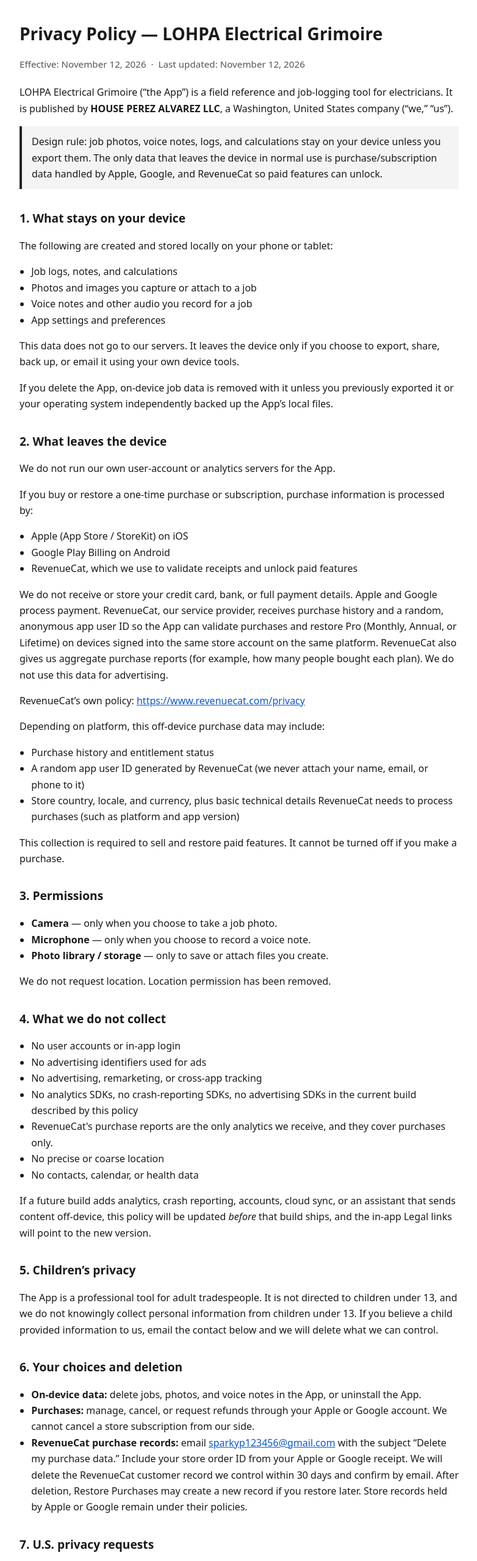
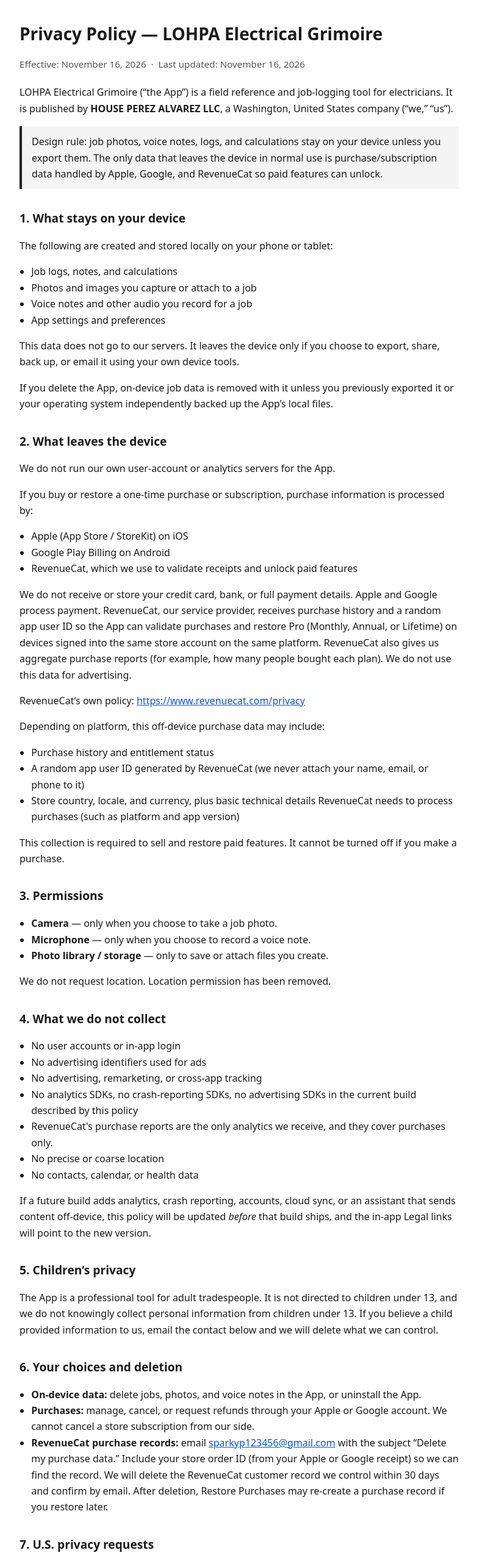
Before and after one commit to Palvarez123456/lohpa-grimoire-privacy, a plain HTML site: page index.html in a window 1280 px wide. Shown: the top 2560 px of the page at 61% size, without its empty margins (248-1030 px from the left). Drawn offline with Linux system fonts and the light colour scheme.

Commit message:
Date the privacy policy November 16 and state the RevenueCat purchase reports.

```diff
--- a/index.html
+++ b/index.html
@@ -16,7 +16,7 @@
 </head>
 <body>
   <h1>Privacy Policy — LOHPA Electrical Grimoire</h1>
-  <p class="updated">Effective: November 12, 2026 &nbsp;·&nbsp; Last updated: November 12, 2026</p>
+  <p class="updated">Effective: November 16, 2026 &nbsp;·&nbsp; Last updated: November 16, 2026</p>
 
   <p>LOHPA Electrical Grimoire (“the App”) is a field reference and job-logging tool for electricians. It is published by <strong>HOUSE PEREZ ALVAREZ LLC</strong>, a Washington, United States company (“we,” “us”).</p>
 
@@ -41,7 +41,7 @@
     <li>Google Play Billing on Android</li>
     <li>RevenueCat, which we use to validate receipts and unlock paid features</li>
   </ul>
-  <p>We do not receive or store your credit card, bank, or full payment details. Apple and Google process payment. RevenueCat, our service provider, receives purchase history and a random, anonymous app user ID so the App can validate purchases and restore Pro (Monthly, Annual, or Lifetime) on devices signed into the same store account on the same platform. RevenueCat also gives us aggregate purchase reports (for example, how many people bought each plan). We do not use this data for advertising.</p>
+  <p>We do not receive or store your credit card, bank, or full payment details. Apple and Google process payment. RevenueCat, our service provider, receives purchase history and a random app user ID so the App can validate purchases and restore Pro (Monthly, Annual, or Lifetime) on devices signed into the same store account on the same platform. RevenueCat also gives us aggregate purchase reports (for example, how many people bought each plan). We do not use this data for advertising.</p>
   <p>RevenueCat’s own policy: <a href="https://www.revenuecat.com/privacy">https://www.revenuecat.com/privacy</a></p>
   <p>Depending on platform, this off-device purchase data may include:</p>
   <ul>
@@ -78,7 +78,7 @@
   <ul>
     <li><strong>On-device data:</strong> delete jobs, photos, and voice notes in the App, or uninstall the App.</li>
     <li><strong>Purchases:</strong> manage, cancel, or request refunds through your Apple or Google account. We cannot cancel a store subscription from our side.</li>
-    <li><strong>RevenueCat purchase records:</strong> email <a href="mailto:sparkyp123456@gmail.com">sparkyp123456@gmail.com</a> with the subject “Delete my purchase data.” Include your store order ID from your Apple or Google receipt. We will delete the RevenueCat customer record we control within 30 days and confirm by email. After deletion, Restore Purchases may create a new record if you restore later. Store records held by Apple or Google remain under their policies.</li>
+    <li><strong>RevenueCat purchase records:</strong> email <a href="mailto:sparkyp123456@gmail.com">sparkyp123456@gmail.com</a> with the subject “Delete my purchase data.” Include your store order ID (from your Apple or Google receipt) so we can find the record. We will delete the RevenueCat customer record we control within 30 days and confirm by email. After deletion, Restore Purchases may re-create a purchase record if you restore later.</li>
   </ul>
 
   <h2>7. U.S. privacy requests</h2>
@@ -92,7 +92,7 @@
   <p>If our practices change, we will update this page and the “Last updated” date. Material changes that add new off-device collection will be published before the corresponding App version is released.</p>
 
   <h2>10. Data safety and App Privacy labels</h2>
-  <p>Google Play's Data safety form and Apple's App Privacy label list purchase history as collected for app functionality and analytics. Apple's label shows it as linked to a random app user ID. It is never used for tracking or advertising.</p>
+  <p>Our Google Play Data safety section and Apple App Privacy label list purchase history and an app user ID as collected for app functionality. On Apple's label they are also listed for analytics. Neither is shared with third parties for advertising or used for tracking.</p>
 
   <h2>11. Contact</h2>
   <p>HOUSE PEREZ ALVAREZ LLC (publisher of Lohpa's Electrical Grimoire)<br>
```
